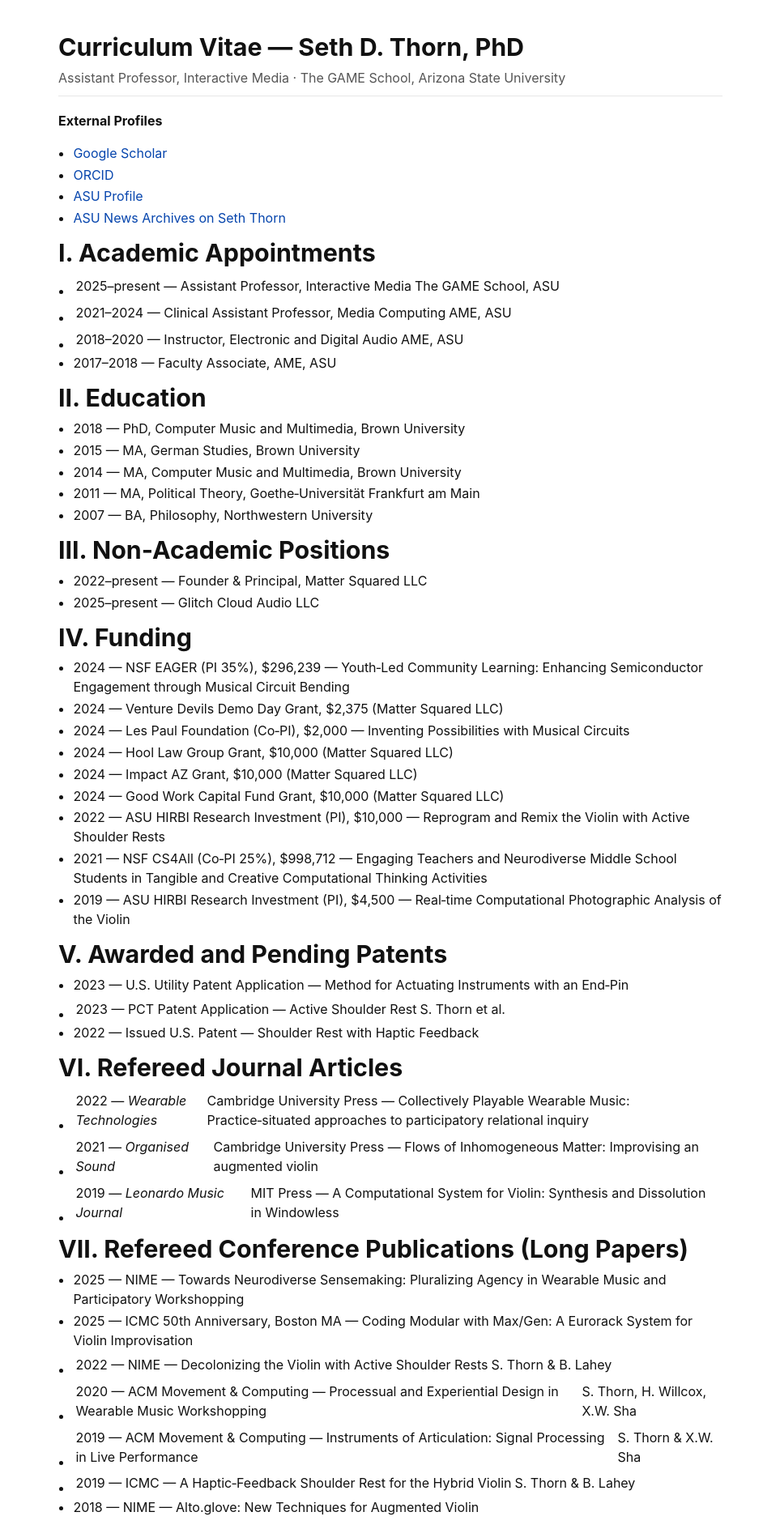
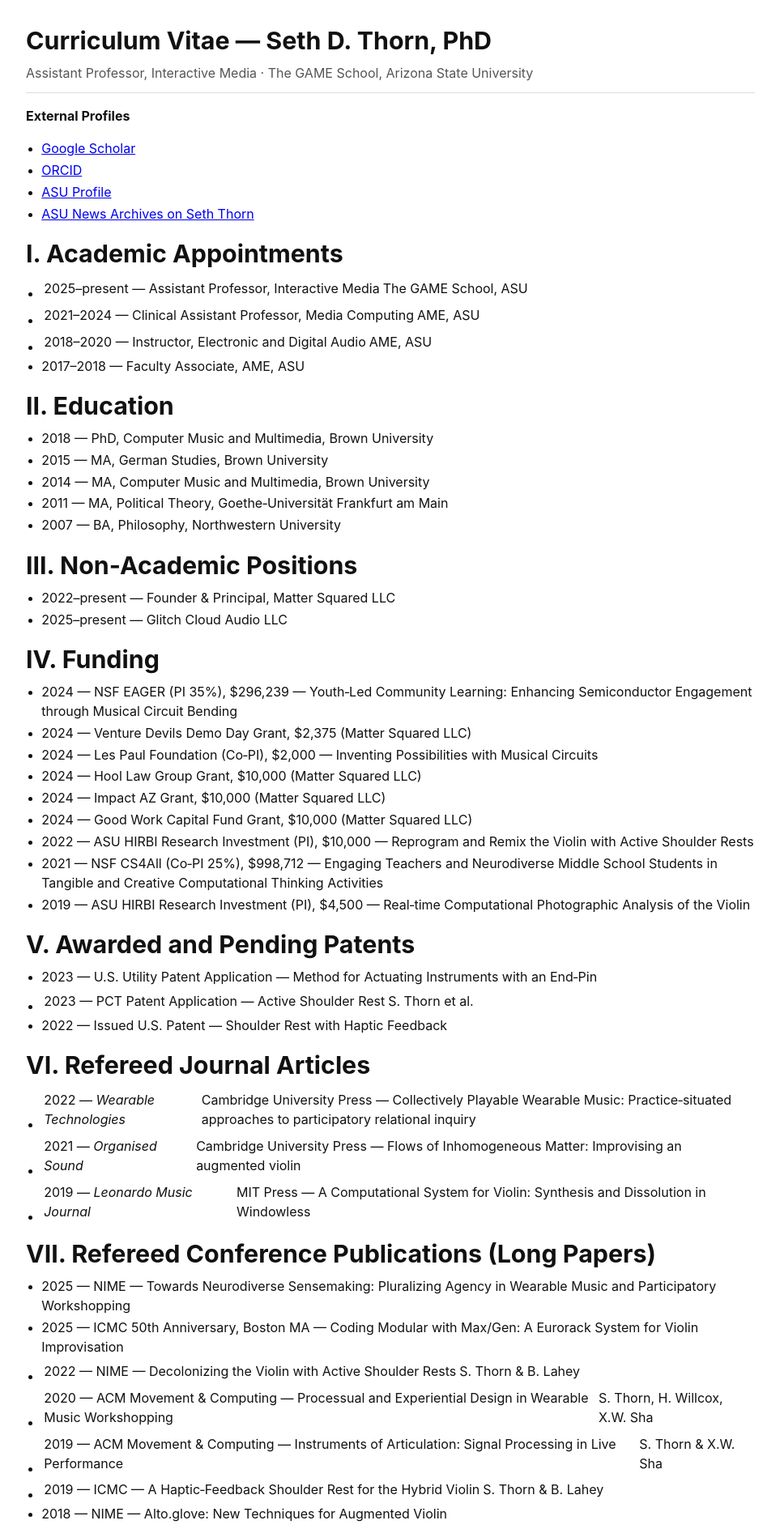
Before and after one commit to seth-thorn/cv, a Jekyll site: the page built from index.md, in a window 1280 px wide. Shown: the top 1888 px of the page at 81% size, without its empty margins (158-1121 px from the left). Built offline with Jekyll 4.4.1, drawn with Linux system fonts in a browser that asks for light colours.

Commit message:
Update cv.html

```diff
--- a/_layouts/cv.html
+++ b/_layouts/cv.html
@@ -5,94 +5,74 @@
   <meta name="viewport" content="width=device-width, initial-scale=1">
   <title>{{ page.title }} | {{ site.title }}</title>
   {%- seo -%}
+  <style>
+    :root { --fg:#111; --muted:#555; --rule:#ddd; --accent:#222; }
+    html { font-size: 16px; }
+    body { font-family: -apple-system, BlinkMacSystemFont, "Segoe UI", Roboto, Helvetica, Arial, "Noto Sans", "Apple Color Emoji","Segoe UI Emoji"; color: var(--fg); line-height: 1.5; margin: 0; }
+    main { max-width: 900px; margin: 2rem auto; padding: 0 1.2rem 4rem; }
+    h1,h2,h3 { line-height: 1.2; margin: 1.2rem 0 0.6rem; }
+    h1 { font-size: 1.9rem; }
+    h2 { font-size: 1.35rem; border-top:1px solid var(--rule); padding-top: .75rem; margin-top: 1.6rem; }
+    h3 { font-size: 1.05rem; color: var(--accent); margin-top: 1rem; }
+    .lead { margin-top: .25rem; color: var(--muted); }
+    .muted { color: var(--muted); }
+    .sm { font-size: .95rem; }
+    header { border-bottom:1px solid var(--rule); padding-bottom: .75rem; }
+    .updated { margin-top: 2rem; font-size: .9rem; color: var(--muted); }
 
-  <!-- HARD RESET + SCREEN STYLES -->
-  <style>
-    /* Reset theme interference */
-    *, *::before, *::after { box-sizing: border-box; }
-    html, body { margin: 0; padding: 0; }
-    .site-header, .site-footer, .page-header, .footer-col-wrapper,
-    .page-content .wrapper, .wrapper > .post, .post-title,
-    .post-meta, .post-header { display: none !important; }
-    .page-content { padding: 0 !important; margin: 0 !important; }
-
-    :root { --fg:#111; --muted:#555; --rule:#e6e6e6; --accent:#111; }
-    html { font-size: 16px; }
-    body {
-      font-family: -apple-system, BlinkMacSystemFont, "Segoe UI", Roboto, Helvetica, Arial, "Noto Sans",
-                   "Apple Color Emoji","Segoe UI Emoji";
-      color: var(--fg);
-      line-height: 1.5;
-      background: #fff;
+    /* LIST FIXES — apply on screen */
+    article ul {
+      margin: 0.4rem 0 0.9rem;
+      padding-left: 1.2rem;
+      list-style: disc;
+      list-style-position: outside;
+      -webkit-padding-start: 1.2rem;
+    }
+    article li {
+      display: list-item;
+      margin: 0.18rem 0;
+      break-inside: avoid;
+      page-break-inside: avoid;
+      word-break: normal;
+      overflow-wrap: normal;
+    }
+    article li > p {
+      display: inline;
+      margin: 0;
+    }
+    article li::marker {
+      font-size: 0.9em;
     }
 
-    main { max-width: 860px; margin: 40px auto 80px; padding: 0 20px; }
-    header { border-bottom:1px solid var(--rule); padding-bottom: 10px; margin-bottom: 18px; }
+    @media print {
+      a { color: black; text-decoration: none; }
+      header { border: 0; padding: 0; }
+      h2 { border: 0; padding-top: 0; }
+      .updated { display: none; }
+      @page { margin: 1in; }
 
-    h1,h2,h3 { line-height: 1.2; margin: 0.9rem 0 0.45rem; }
-    h1 { font-size: 1.9rem; margin-top: 0; }
-    h2 {
-      font-size: 1.25rem;
-      margin-top: 1.25rem;
-      padding-top: .25rem;
-      border-top: 1px solid var(--rule);
-      color: var(--accent);
-    }
-    h3 { font-size: 1.05rem; margin-top: .9rem; color: var(--accent); }
-
-    .lead { margin-top: .3rem; color: var(--muted); }
-    .updated { margin-top: 24px; font-size: .92rem; color: var(--muted); }
-
-    /* Lists: tighter, consistent bullets, no weird left gutters */
-    article ul { margin: 0.25rem 0 0.8rem 1.15rem; padding: 0; }
-    article li  { margin: .18rem 0; }
-
-    /* Make long lines read well on desktop + mobile */
-    p, li { word-break: normal; overflow-wrap: anywhere; hyphens: auto; }
-
-    /* Optional small-caps section labels you might add later */
-    .label { font-variant-caps: all-small-caps; letter-spacing: .04em; color: var(--muted); }
-
-    /* Links readable on light background */
-    a { color: #0645AD; text-decoration: none; }
-    a:hover { text-decoration: underline; }
-  </style>
-
-  <!-- PRINT OVERRIDES: keep PDF clean and compact -->
-  <style>
-    @media print {
-      @page { size: Letter; margin: 0.65in; }
-      html, body { font-size: 12px; line-height: 1.35; -webkit-print-color-adjust: exact; print-color-adjust: exact; }
-
-      /* Strip all theme boxes & multi-column artifacts */
-      main, .page-content, article, .post, .post-content {
-        max-width: none !important; width: auto !important;
-        margin: 0 !important; padding: 0 !important;
-        background: transparent !important; border: 0 !important; box-shadow: none !important;
+      /* LIST FIXES — mirror for print */
+      article ul {
+        margin: 0.4rem 0 0.9rem;
+        padding-left: 1.2rem;
+        list-style: disc;
+        list-style-position: outside;
       }
-      header { border: 0 !important; padding: 0 0 .2in 0 !important; margin: 0 0 .05in 0 !important; }
-      .updated, .site-header, .site-footer { display: none !important; }
-      *, *::before, *::after { background: transparent !important; box-shadow: none !important; text-shadow: none !important; }
-
-      /* Headings & spacing tuned for density */
-      h1 { font-size: 20px; margin: 0 0 6px; }
-      h2 { font-size: 15px; margin: 10px 0 4px; padding-top: 0; border: 0; }
-      h3 { font-size: 13px; margin: 8px 0 2px; color: #000 !important; }
-
-      /* Tight, unbroken lists */
-      article ul { margin: 2px 0 6px 1.1rem; padding: 0; }
-      article li { margin: 1px 0; page-break-inside: avoid; }
-
-      /* Keep sections together better */
-      h1, h2, h3 { page-break-after: avoid; }
-      p { orphans: 3; widows: 3; }
-
-      /* Links appear clean in print */
-      a { color: #000 !important; text-decoration: none !important; }
+      article li {
+        display: list-item;
+        margin: 0.18rem 0;
+        break-inside: avoid;
+        page-break-inside: avoid;
+      }
+      article li > p {
+        display: inline;
+        margin: 0;
+      }
+      article li::marker {
+        font-size: 0.9em;
+      }
     }
   </style>
-
-  <!-- Optional: leave this if you want to tweak via a separate file too -->
   <link rel="stylesheet" href="{{ '/assets/css/print.css' | relative_url }}" media="print">
 </head>
 <body>
@@ -101,11 +81,9 @@
       <h1>{{ page.title }}</h1>
       {% if page.subtitle %}<div class="lead">{{ page.subtitle }}</div>{% endif %}
     </header>
-
     <article>
       {{ content }}
     </article>
-
     <div class="updated">Last updated: {{ site.time | date: "%B %d, %Y" }}</div>
   </main>
 </body>
```
